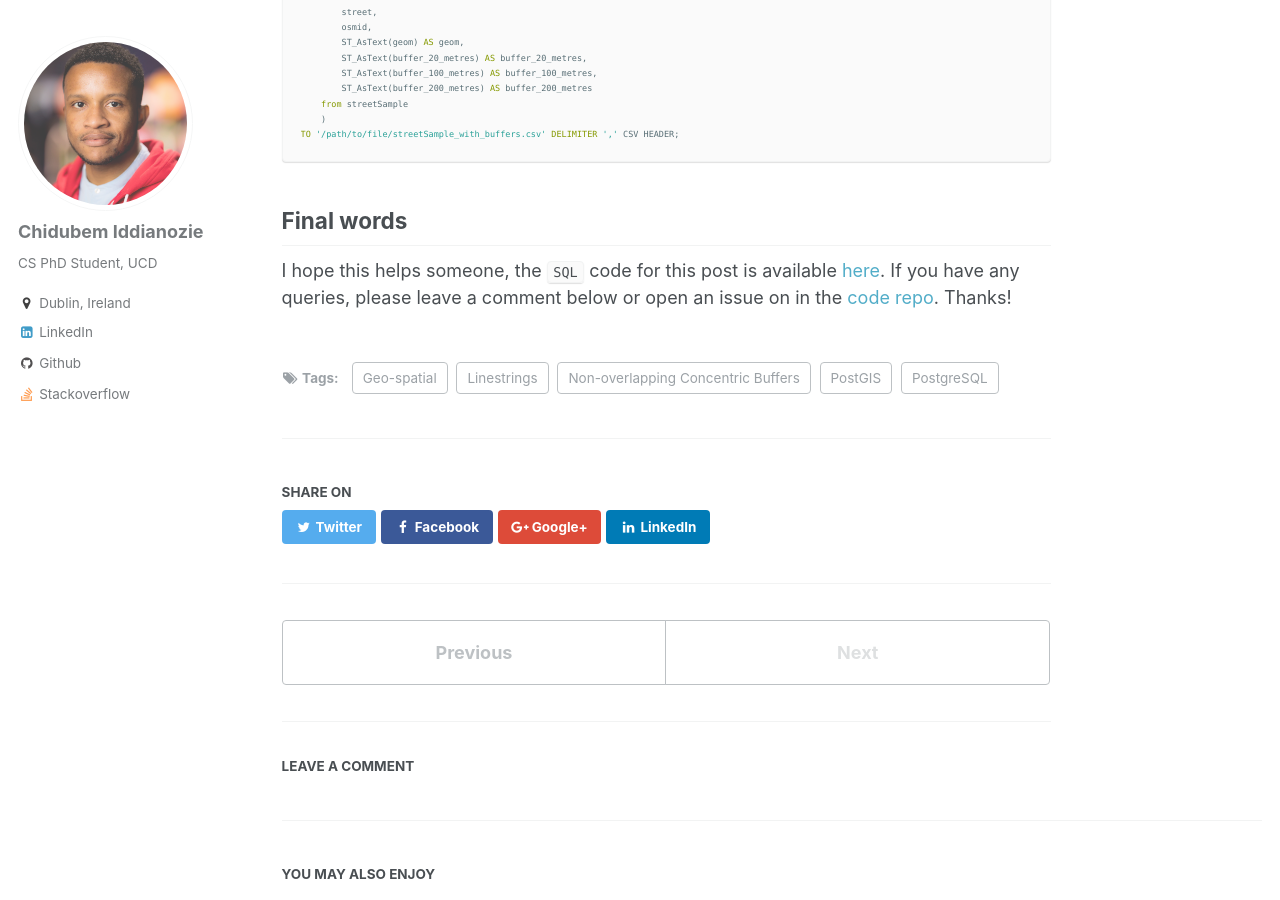
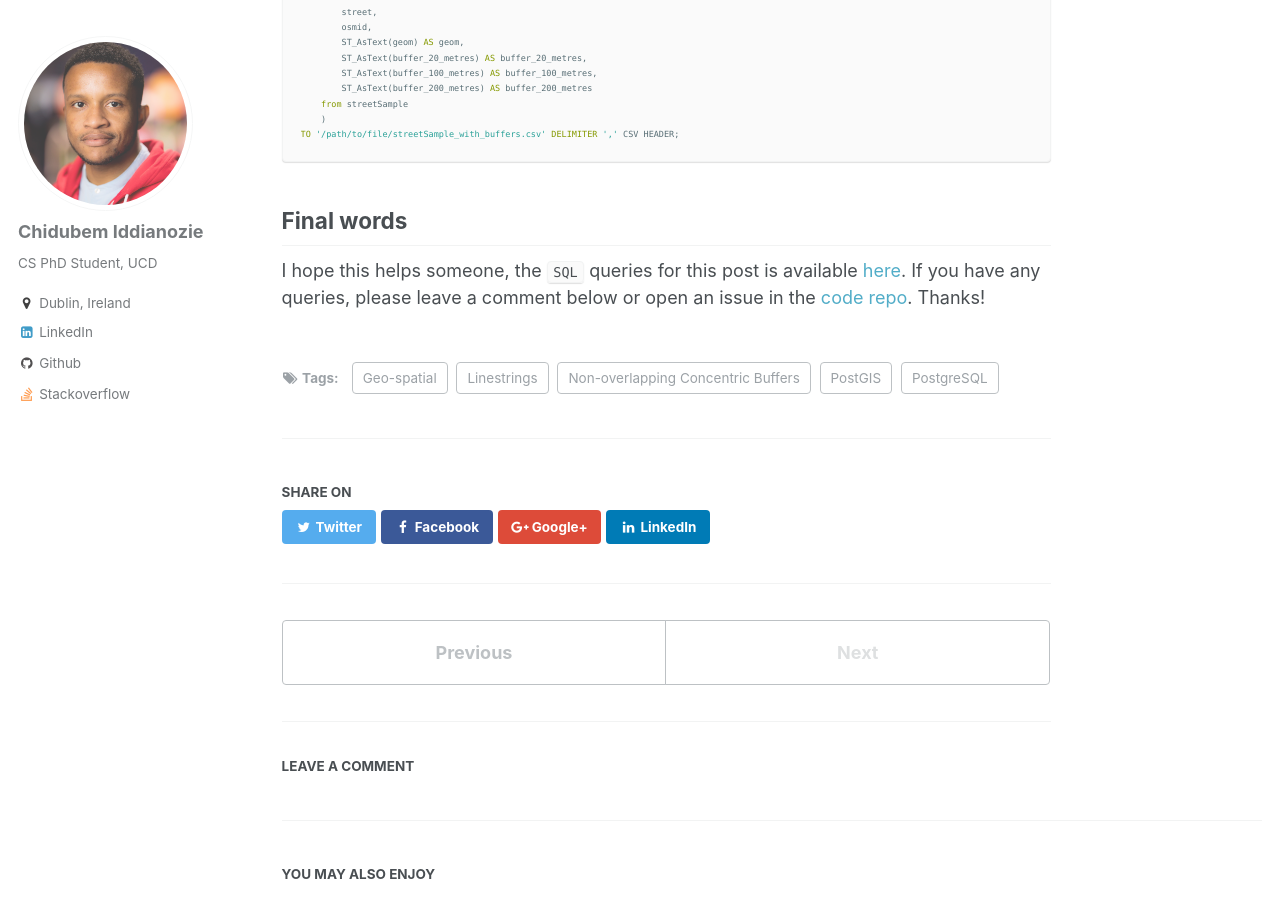
Before and after one commit to chiddianozie/chidubem-iddianozie, a Jekyll site: the page built from _posts/2019-06-20-constructing-buffers-around-linestrings-using-postgis-postgresql.md, in a window 1280 px wide and 900 px high, scrolled down 5167 px. Built offline with Jekyll 4.4.1, drawn with Linux system fonts in a browser that asks for light colours.

Commit message:
updated blog

```diff
--- a/_posts/2019-06-20-constructing-buffers-around-linestrings-using-postgis-postgresql.md
+++ b/_posts/2019-06-20-constructing-buffers-around-linestrings-using-postgis-postgresql.md
@@ -192,4 +192,4 @@ TO '/path/to/file/streetSample_with_buffers.csv' DELIMITER ',' CSV HEADER;
 
 ## Final words
 
-I hope this helps someone, the `SQL` code for this post is available [here](https://github.com/sirchidi/concentricBufferConstruction). If you have any queries, please leave a comment below or open an issue on in the [code repo](https://github.com/sirchidi/concentricBufferConstruction). Thanks!
+I hope this helps someone, the `SQL` queries for this post is available [here](https://github.com/chiddianozie/concentricBufferConstruction). If you have any queries, please leave a comment below or open an issue in the [code repo](https://github.com/chiddianozie/concentricBufferConstruction). Thanks!
```
